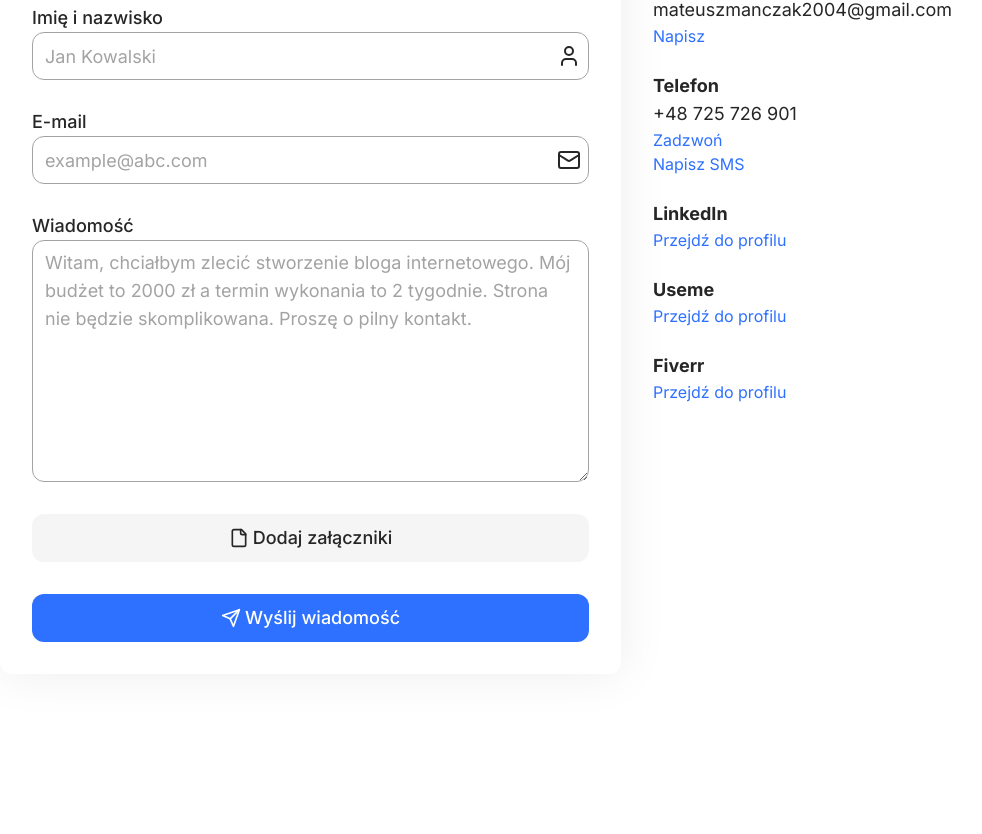
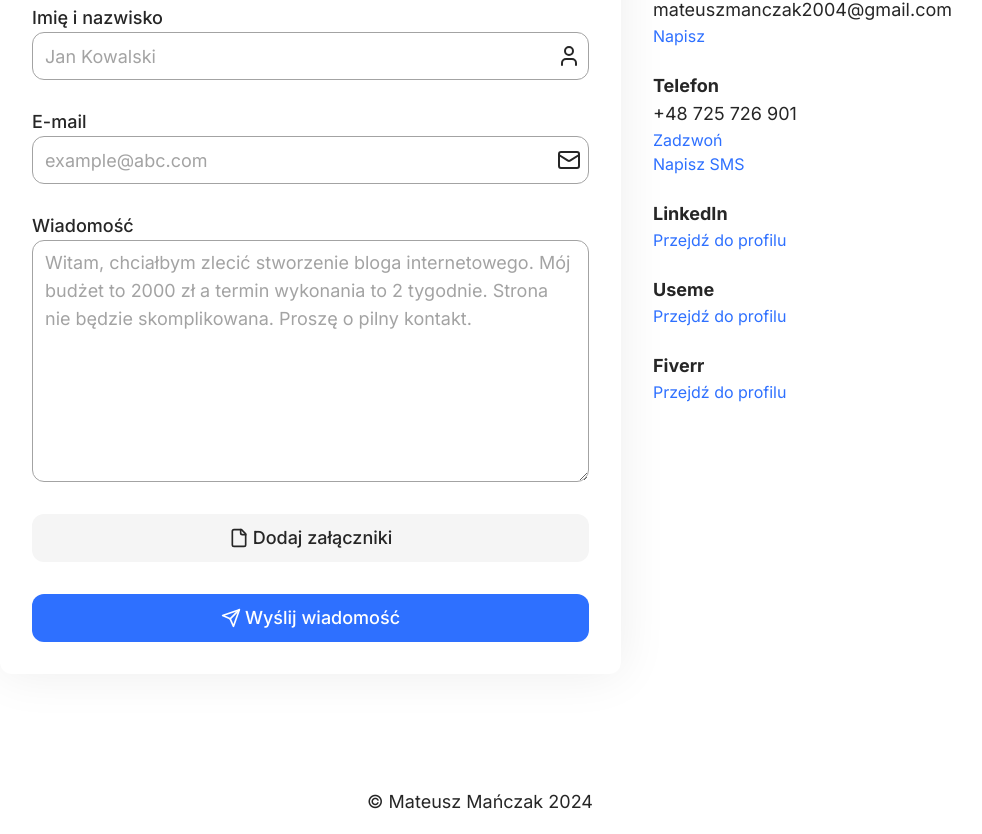
Before and after one commit to mateuszmanczak04/portfolio-website, a Next.js app: page / in a window 1280 px wide. Shown: the part 4618-5452 px from the top of the page, without its empty margins (160-1142 px from the left). Before the commit the page ends 5420 px from the top, so only its background shows below. Built offline with nearby package versions, Linux system fonts and the light colour scheme.

Commit message:
feat: add footer

```diff
--- a/src/app/page.tsx
+++ b/src/app/page.tsx
@@ -1,6 +1,7 @@
 import About from '@/components/About';
 import Contact from '@/components/Contact';
 import Effect from '@/components/Effect';
+import Footer from '@/components/Footer';
 import Hero from '@/components/Hero';
 import Offer from '@/components/Offer';
 import Process from '@/components/Process';
@@ -8,7 +9,7 @@ import Separator from '@/components/Separator';
 
 export default function Home() {
   return (
-    <div className='flex-1 px-4 md:px-8 max-w-screen-lg mx-auto py-8 flex flex-col text-neutral-800'>
+    <div className='flex-1 px-4 md:px-8 max-w-screen-lg mx-auto pt-8 flex flex-col text-neutral-800'>
       <Hero />
       <Separator />
       <About />
@@ -20,6 +21,7 @@ export default function Home() {
       <Process />
       <Separator />
       <Contact />
+      <Footer />
     </div>
   );
 }
--- /dev/null
+++ b/src/components/Footer.tsx
@@ -0,0 +1,13 @@
+import { FC } from 'react';
+
+interface FooterProps {}
+
+const Footer: FC<FooterProps> = ({}) => {
+  return (
+    <div className='h-16 inset-x-0 grid place-content-center'>
+      <p>&copy; Mateusz Mańczak 2024</p>
+    </div>
+  );
+};
+
+export default Footer;
```
